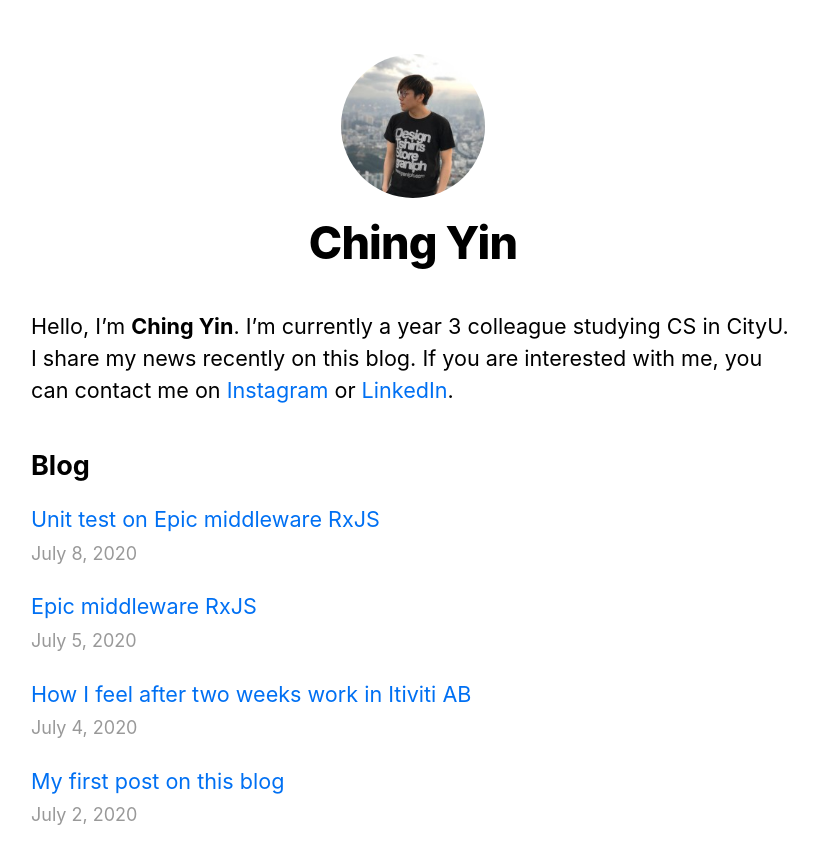
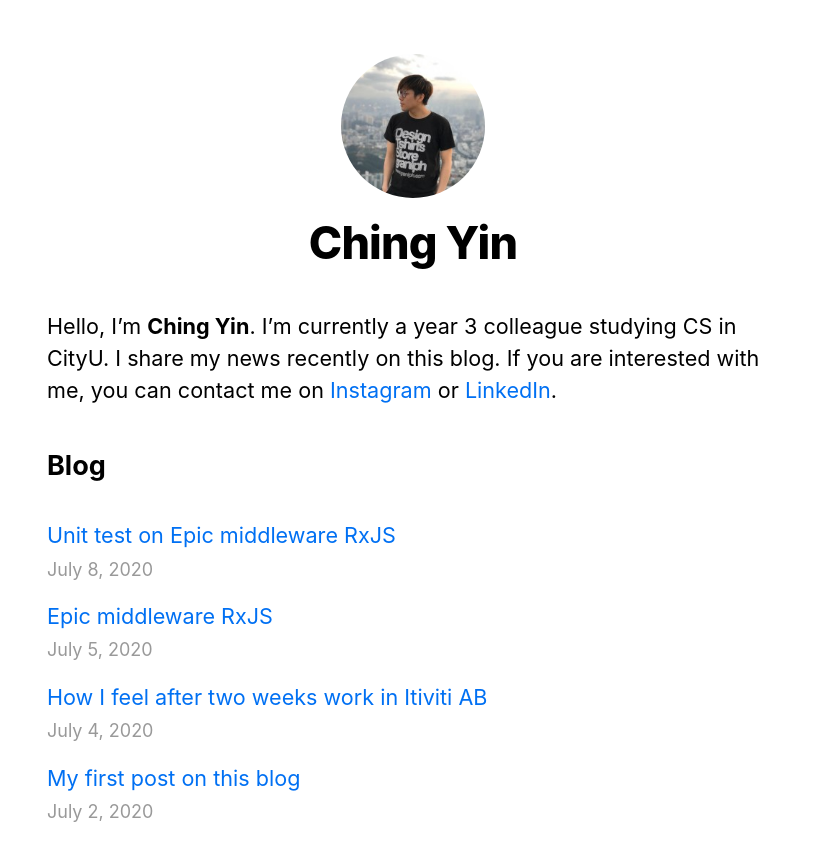
Before and after one commit to cyleung428/nextjs-blog, a Next.js app: page / in a window 1280 px wide. Shown: the top 864 px of the page, without its empty margins (227-1045 px from the left). Built offline with nearby package versions, Linux system fonts and the light colour scheme.

Commit message:
feat: import material ui list for blog list

```diff
--- a/package.json
+++ b/package.json
@@ -8,6 +8,8 @@
     "start": "next start"
   },
   "dependencies": {
+    "@material-ui/core": "^4.11.0",
+    "@material-ui/styles": "^4.10.0",
     "classnames": "^2.2.6",
     "date-fns": "^2.14.0",
     "gray-matter": "^4.0.2",
--- a/pages/_app.js
+++ b/pages/_app.js
@@ -3,7 +3,7 @@ import "../styles/prism.css";
 export default function App({ Component, pageProps }) {
   return (
     <>
-      <Component {...pageProps} />
+        <Component {...pageProps} />
     </>
   );
 }
--- a/pages/index.js
+++ b/pages/index.js
@@ -4,6 +4,9 @@ import utilStyles from "../styles/utils.module.css";
 import { getSortedPostsData } from "../lib/posts";
 import Link from "next/link";
 import Date from "../components/date";
+import List from "@material-ui/core/List";
+import ListItem from "@material-ui/core/ListItem";
+import { makeStyles } from "@material-ui/core/styles";
 
 export async function getStaticProps() {
   const allPostsData = getSortedPostsData();
@@ -14,7 +17,28 @@ export async function getStaticProps() {
   };
 }
 
+function ListItemLink(props) {
+  return <ListItem button component="a" {...props} />;
+}
+
+const useStyles = makeStyles((theme) => ({
+  root: {
+    paddingLeft: "16px",
+    paddingRight: "16px",
+    fontSize: "1.2rem",
+    lineHeight: "1.5"
+  },
+  title: {
+    fontSize: "1.5rem",
+    lineHeight: 1.4,
+    margin: "1rem 0",
+    paddingLeft: "16px",
+    paddingRight: "16px",
+  }
+}));
+
 export default function Home({ allPostsData }) {
+  const classes = useStyles();
   return (
     <>
       <script src="/prism.js"></script>
@@ -22,7 +46,7 @@ export default function Home({ allPostsData }) {
         <Head>
           <title>Ching Yin's Blog</title>
         </Head>
-        <section className={utilStyles.headingMd}>
+        <section className={classes.root}>
           <p>
             Hello, I’m <b>Ching Yin</b>. I’m currently a year 3 colleague
             studying CS in CityU. I share my news recently on this blog. If you
@@ -35,9 +59,11 @@ export default function Home({ allPostsData }) {
           </p>
         </section>
         <section className={`${utilStyles.headingMd} ${utilStyles.padding1px}`}>
-          <h2 className={utilStyles.headingLg}>Blog</h2>
+          <h2 className={classes.title}>Blog</h2>
           <ul className={utilStyles.list}>
+            <List component="nav" aria-label="main mailbox folders">
               {allPostsData.map(({ id, date, title }) => (
+                <ListItemLink href={"/posts/" + id}>
                   <li className={utilStyles.listItem} key={id}>
                     <Link href="/posts/[id]" as={`/posts/${id}`}>
                       <a>{title}</a>
@@ -47,7 +73,9 @@ export default function Home({ allPostsData }) {
                       <Date dateString={date} />
                     </small>
                   </li>
+                </ListItemLink>
               ))}
+            </List>
           </ul>
         </section>
       </Layout>
--- a/styles/utils.module.css
+++ b/styles/utils.module.css
@@ -44,7 +44,7 @@
 }
 
 .listItem {
-    margin: 0 0 1.25rem;
+    /* margin: 0 0 1.25rem; */
 }
 
 .lightText {
```
Also changed, not shown: 1 other file (tests, documents, lock files or other folders). Lines whose indentation alone changed are shown as unchanged.
